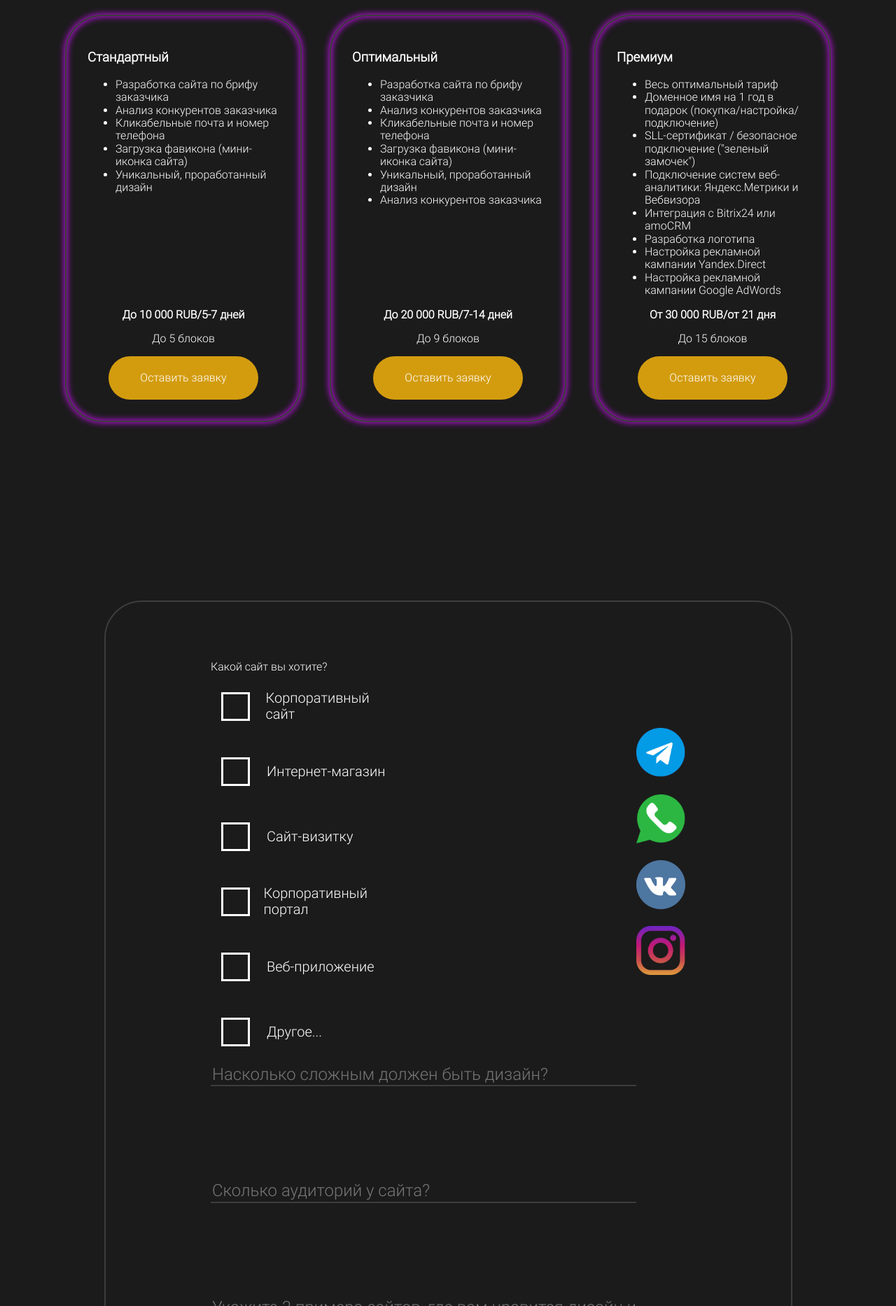
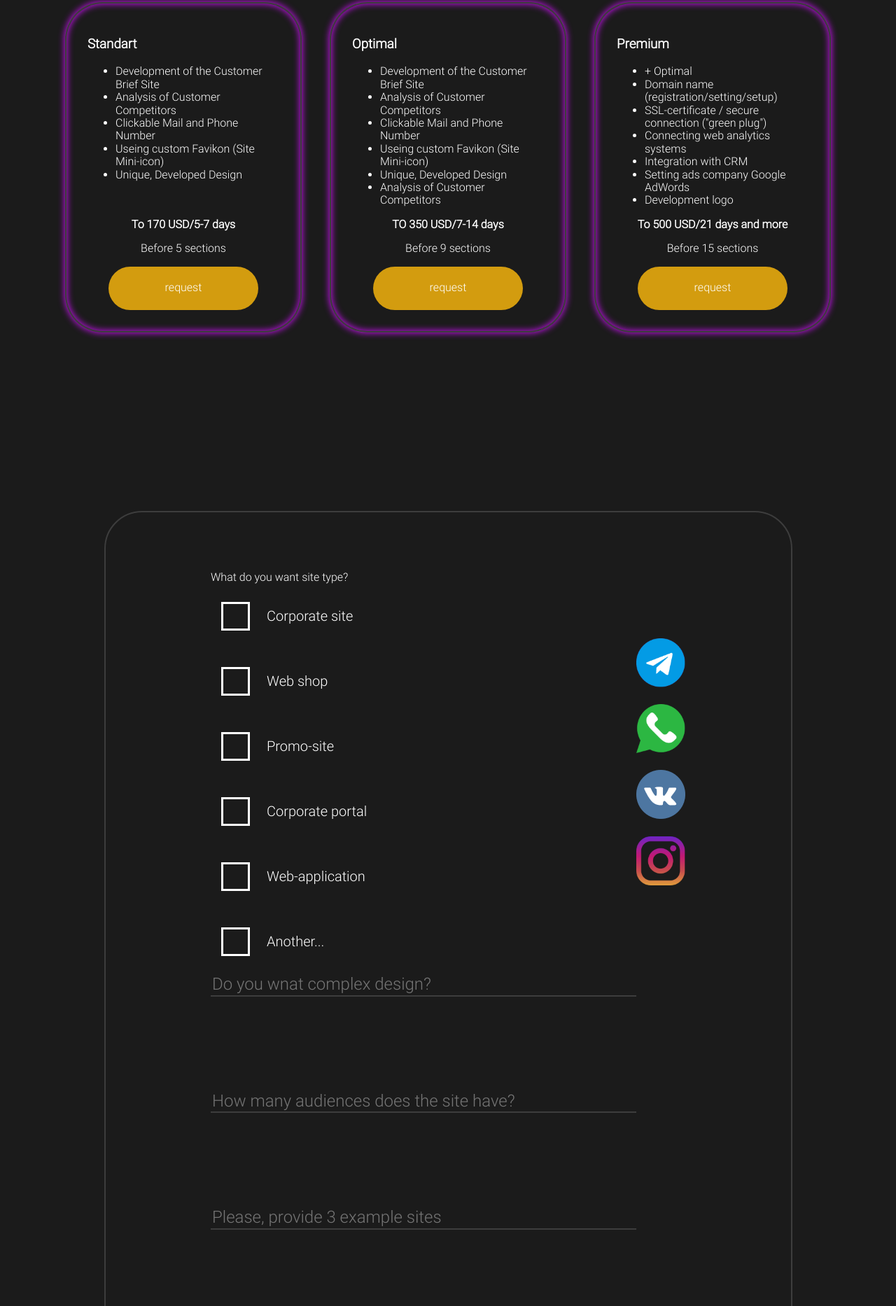
Before and after one commit to webreznov-studio/landing.site.frontend.eng, a Gatsby site: page / in a window 1280 px wide. Shown: the part 934-2800 px from the top of the page at 70% size. Built offline with nearby package versions, Linux system fonts and the light colour scheme; Gatsby itself is replaced by a stand-in of ours.

Commit message:
translate content to eng

```diff
--- a/src/components/FormRequest/FormRequest.js
+++ b/src/components/FormRequest/FormRequest.js
@@ -36,7 +36,6 @@ export const FormRequest = () => {
 
     const onSubmit = (dataObj) => {
         const data = qs.stringify(dataObj);
-
         axios
             .post('https://webreznov-landing-site-request.herokuapp.com/api/email/add', data, {
                 headers: {'content-type': 'application/x-www-form-urlencoded'},
@@ -58,91 +57,91 @@ export const FormRequest = () => {
             <form onSubmit={handleSubmit(onSubmit)}>
 
                     <ItemWrapper>
-                        {errors.siteType && <ErrorTextStyled>Это поле обязательное</ErrorTextStyled>}
-                        <span>Какой сайт вы хотите?</span>
+                        {errors.siteType && <ErrorTextStyled>Please provide this data for guranteed response.</ErrorTextStyled>}
+                        <span>What do you want site type?</span>
                         <Checkbox
-                            onClick={() => setValue('siteType', 'Корпоративный сайт')}
-                            selected={watch('siteType') === 'Корпоративный сайт'}
-                            label='Корпоративный сайт'
+                            onClick={() => setValue('siteType', 'Corporate site')}
+                            selected={watch('siteType') === 'Corporate site'}
+                            label='Corporate site'
                         />
                         <Checkbox
-                            onClick={() => setValue('siteType', 'Интернет-магазин')}
-                            selected={watch('siteType') === 'Интернет-магазин'}
-                            label='Интернет-магазин'
+                            onClick={() => setValue('siteType', 'Web shop')}
+                            selected={watch('siteType') === 'Web shop'}
+                            label='Web shop'
                         />
                         <Checkbox
-                            onClick={() => setValue('siteType', 'Сайт-визитку')}
-                            selected={watch('siteType') === 'Сайт-визитку'}
-                            label='Сайт-визитку'
+                            onClick={() => setValue('siteType', 'Promo-site')}
+                            selected={watch('siteType') === 'Promo-site'}
+                            label='Promo-site'
                         />
                         <Checkbox
-                            onClick={() => setValue('siteType', 'Корпоративный портал')}
-                            selected={watch('siteType') === 'Корпоративный портал'}
-                            label='Корпоративный портал'
+                            onClick={() => setValue('siteType', 'Corporate portal')}
+                            selected={watch('siteType') === 'Corporate portal'}
+                            label='Corporate portal'
                         />
                         <Checkbox
-                            onClick={() => setValue('siteType', 'Веб-приложение')}
-                            selected={watch('siteType') === 'Веб-приложение'}
-                            label='Веб-приложение'
+                            onClick={() => setValue('siteType', 'Web-application')}
+                            selected={watch('siteType') === 'Web-application'}
+                            label='Web-application'
                         />
-                        <Checkbox onClick={() => handlerCheckbox()} selected={watch('showSiteType')} label='Другое...' />
-                        {watch('showSiteType') && <InputStyled placeholder='Другое...' {...register('siteType', {required: true})} />}
+                        <Checkbox onClick={() => handlerCheckbox()} selected={watch('showSiteType')} label='Another...' />
+                        {watch('showSiteType') && <InputStyled placeholder='Another...' {...register('siteType', {required: true})} />}
                     </ItemWrapper>
 
                     <ItemWrapper>
-                        {watch('designSite') && <LabelFieldStyled>Насколько сложным должен быть дизайн?</LabelFieldStyled>}
-                        <InputStyled placeholder='Насколько сложным должен быть дизайн?' {...register('designSite')} />
+                        {watch('designSite') && <LabelFieldStyled>Do you wnat complex design?</LabelFieldStyled>}
+                        <InputStyled placeholder='Do you wnat complex design?' {...register('designSite')} />
                     </ItemWrapper>
 
                     <ItemWrapper>
-                        {watch('auditorsSite') && <LabelFieldStyled>Сколько аудиторий у сайта?</LabelFieldStyled>}
-                        <InputStyled placeholder='Сколько аудиторий у сайта?' {...register('auditorsSite')} />
+                        {watch('auditorsSite') && <LabelFieldStyled>How many audiences does the site have?</LabelFieldStyled>}
+                        <InputStyled placeholder='How many audiences does the site have?' {...register('auditorsSite')} />
                     </ItemWrapper>
 
                     <ItemWrapper>
                         {watch('exampleSitesUrls') && (
-                            <LabelFieldStyled>Укажите 3 примера сайтов, где вам нравится дизайн и укажите почему</LabelFieldStyled>
+                            <LabelFieldStyled>Please, provide 3 example sites</LabelFieldStyled>
                         )}
                         <InputStyled
-                            placeholder='Укажите 3 примера сайтов, где вам нравится дизайн и укажите почему'
+                            placeholder='Please, provide 3 example sites'
                             {...register('exampleSitesUrls')}
                         />
                     </ItemWrapper>
 
                     <ItemWrapper>
-                        {watch('siteExsistUrl') && <LabelFieldStyled>Если у вас уже есть сайт, пожалуйста, укажите на него ссылку</LabelFieldStyled>}
-                        <InputStyled placeholder='Если у вас уже есть сайт, пожалуйста, укажите на него ссылку' {...register('siteExsistUrl')} />
+                        {watch('siteExsistUrl') && <LabelFieldStyled>If you have site, provide link please</LabelFieldStyled>}
+                        <InputStyled placeholder='If you have site, provide link please' {...register('siteExsistUrl')} />
                     </ItemWrapper>
 
                     <ItemWrapper>
-                        {watch('functionOfSite') && <LabelFieldStyled>Какие функции должен выполнять сайт?</LabelFieldStyled>}
-                        <InputStyled placeholder='Какие функции должен выполнять сайт?' {...register('functionOfSite')} />
+                        {watch('functionOfSite') && <LabelFieldStyled>What functions should the site perform?</LabelFieldStyled>}
+                        <InputStyled placeholder='What functions should the site perform?' {...register('functionOfSite')} />
                     </ItemWrapper>
 
                     <ItemWrapper>
-                        {watch('regionAudit') && <LabelFieldStyled>Какой регион у аудитории сайта?(местоположение)</LabelFieldStyled>}
-                        <InputStyled placeholder='Какой регион у аудитории сайта?(местоположение)' {...register('regionAudit')} />
+                        {watch('regionAudit') && <LabelFieldStyled>What is the region of the site’s audience?(location)</LabelFieldStyled>}
+                        <InputStyled placeholder='What is the region of the site’s audience?(местоположение)' {...register('regionAudit')} />
                     </ItemWrapper>
 
                     <ItemWrapper>
-                        {errors.clientName && <ErrorTextStyled>Это поле обязательное</ErrorTextStyled>}
-                        {watch('clientName') && <LabelFieldStyled>Контактное лицо</LabelFieldStyled>}
-                        <InputStyled placeholder='Контактное лицо' {...register('clientName', {required: true})} />
+                        {errors.clientName && <ErrorTextStyled>Please provide this data for guranteed response.</ErrorTextStyled>}
+                        {watch('clientName') && <LabelFieldStyled>Your name</LabelFieldStyled>}
+                        <InputStyled placeholder='Your name' {...register('clientName', {required: true})} />
                     </ItemWrapper>
 
                     <ItemWrapper>
-                        {errors.email && <ErrorTextStyled>Это поле обязательное</ErrorTextStyled>}
+                        {errors.email && <ErrorTextStyled>Please provide this data for guranteed response.</ErrorTextStyled>}
                         {watch('email') && <LabelFieldStyled>Email</LabelFieldStyled>}
                         <InputStyled placeholder='Email' {...register('email', {required: true})} />
                     </ItemWrapper>
 
                     <ItemWrapper>
-                        {watch('contacts') && <LabelFieldStyled>Дополнительные контакты</LabelFieldStyled>}
-                        <InputStyled placeholder='Дополнительные контакты' {...register('contacts')} />
+                        {watch('contacts') && <LabelFieldStyled>Another contacts</LabelFieldStyled>}
+                        <InputStyled placeholder='Another contacts' {...register('contacts')} />
                     </ItemWrapper>
 
                     <ButtonWrapper>
-                        <ButtonStyled type='submit' value='Отправить' />
+                        <ButtonStyled type='submit' value='Send request' />
                         <span className='status'>{submitStatus}</span>
                     </ButtonWrapper>
 
--- a/src/components/Popup/Popup.jsx
+++ b/src/components/Popup/Popup.jsx
@@ -22,9 +22,9 @@ const Popup = (props) => {
     const [phoneInput, setPhoneInput] = useState('');
     const [nameInput, setNameInput] = useState('');
     const [isDisabled, setIsDisabled] = useState(false);
-    const [titleForm, setTitleForm] = useState('Оставьте свои контактные данные');
-    const thanksResponse = 'Спасибо за обращение, я скоро свяжусь с вами!';
-    const errorResponse = 'Произошла ошибка. Повторите отправку.';
+    const [titleForm, setTitleForm] = useState('Please provide this data for guranteed response');
+    const thanksResponse = 'Thanks for request, see you soon!';
+    const errorResponse = 'Sorry... please repeat';
 
     const handlerSendMail = (e) => {
         e.preventDefault();
@@ -38,7 +38,7 @@ const Popup = (props) => {
                 email: emailInput,
                 siteType: 'тип сайта неопределен'
             }),
-            url: 'http://localhost:8084/api/email/add',
+            url: 'https://webreznov-landing-site-request.herokuapp.com/api/email/add',
         })
             .then(function (response) {
                 setTitleForm(thanksResponse);
@@ -66,17 +66,15 @@ const Popup = (props) => {
                                 maskChar=' '
                                 type='text'
                                 className='form_fields_input'
-                                placeholder='Ваше имя'
+                                placeholder='Your name'
                                 required
                             />
-                            <InputMask
+                            <input
                                 onChange={!isDisabled ? (e) => setPhoneInput(e.target.value) : null}
                                 value={phoneInput}
-                                mask='+7\999 999 99 99'
-                                maskChar='_'
                                 type='phone'
                                 className='form_fields_input'
-                                placeholder='Ваш телефон'
+                                placeholder='Another contacts'
                                 required
                             />
                             <input
@@ -84,11 +82,11 @@ const Popup = (props) => {
                                 value={emailInput}
                                 type='email'
                                 className='form_fields_input'
-                                placeholder='Ваш email'
+                                placeholder='Your email'
                                 required
                             />
-                            <input type='submit' disabled={isDisabled} className='form_fields_btn' value='отправить' />
-                            <button onClickCapture={() => props.setShow(false)} className='form_close' title='закрыть окно'>
+                            <input type='submit' disabled={isDisabled} className='form_fields_btn' value='Send' />
+                            <button onClickCapture={() => props.setShow(false)} className='form_close' title='close'>
                                 X
                             </button>
                             {/* <input style={{"display":"none"}} onChange={null} readOnly value={props.info}/> */}
--- a/src/components/Services/Services.jsx
+++ b/src/components/Services/Services.jsx
@@ -25,9 +25,9 @@ const Card = (props) => {
 
             <div style={{ textAlign: 'center' }}>
                 <strong className="card_price">{props.price}</strong>
-                <p>До {props.counter} блоков</p>
+                <p>Before {props.counter} sections</p>
                 <button className="card_btn" onClick={() => clickHandler(props.title)}>
-                    Оставить заявку
+                    request
                 </button>
             </div>
         </div>
@@ -38,15 +38,20 @@ const Services = (props) => (
     <section className="services">
         <div className="container">
             <Card
-                title="Стандартный"
+                title="Standart"
                 items={[
-                    'Разработка сайта по брифу заказчика',
-                    'Анализ конкурентов заказчика',
-                    'Кликабельные почта и номер телефона',
-                    'Загрузка фавикона (мини-иконка сайта)',
-                    'Уникальный, проработанный дизайн',
+                    // 'Разработка сайта по брифу заказчика',
+                    // 'Анализ конкурентов заказчика',
+                    // 'Кликабельные почта и номер телефона',
+                    // 'Загрузка фавикона (мини-иконка сайта)',
+                    // 'Уникальный, проработанный дизайн',
+                    'Development of the Customer Brief Site',
+                    'Analysis of Customer Competitors',
+                    'Clickable Mail and Phone Number',
+                    'Useing custom Favikon (Site Mini-icon)',
+                    'Unique, Developed Design',
                 ]}
-                price="До 10 000 RUB/5-7 дней"
+                price="To 170 USD/5-7 days"
                 counter="5"
                 info={'10000rub 5-7days'}
                 setShow={props.setShow}
@@ -54,16 +59,22 @@ const Services = (props) => (
             />
 
             <Card
-                title="Оптимальный"
+                title="Optimal"
                 items={[
-                    'Разработка сайта по брифу заказчика',
-                    'Анализ конкурентов заказчика',
-                    'Кликабельные почта и номер телефона',
-                    'Загрузка фавикона (мини-иконка сайта)',
-                    'Уникальный, проработанный дизайн',
-                    'Анализ конкурентов заказчика',
+                    // 'Разработка сайта по брифу заказчика',
+                    // 'Анализ конкурентов заказчика',
+                    // 'Кликабельные почта и номер телефона',
+                    // 'Загрузка фавикона (мини-иконка сайта)',
+                    // 'Уникальный, проработанный дизайн',
+                    // 'Анализ конкурентов заказчика',
+                    'Development of the Customer Brief Site',
+                    'Analysis of Customer Competitors',
+                    'Clickable Mail and Phone Number',
+                    'Useing custom Favikon (Site Mini-icon)',
+                    'Unique, Developed Design',
+                    'Analysis of Customer Competitors',
                 ]}
-                price="До 20 000 RUB/7-14 дней"
+                price="TO 350 USD/7-14 days"
                 counter="9"
                 info={'20000rub 7-14days'}
                 setShow={props.setShow}
@@ -71,23 +82,25 @@ const Services = (props) => (
             />
 
             <Card
-                title="Премиум"
+                title="Premium"
                 items={[
-                    'Весь оптимальный тариф',
-                    `Доменное имя на 1 год в подарок
-        (покупка/настройка/подключение)`,
-                    `SLL-сертификат / безопасное подключение
-        ("зеленый замочек")`,
-                    `Подключение систем веб-аналитики:
-        Яндекс.Метрики и Вебвизора`,
-                    'Интеграция с Bitrix24 или amoCRM',
-                    'Разработка логотипа',
-                    `Настройка рекламной кампании
-        Yandex.Direct`,
-                    `Настройка рекламной кампании
-        Google AdWords`,
+                    '+ Optimal',
+                    'Domain name (registration/setting/setup)',
+                    'SSL-certificate / secure connection ("green plug")',
+                    'Connecting web analytics systems',
+                    'Integration with CRM',
+                    'Setting ads company Google AdWords',
+                    'Development logo',
+                    // 'Весь оптимальный тариф',
+                    // `Доменное имя на 1 год в подарок (покупка/настройка/подключение)`,
+                    // `SLL-сертификат / безопасное подключение ("зеленый замочек")`,
+                    // `Подключение систем веб-аналитики: Яндекс.Метрики и Вебвизора`,
+                    // 'Интеграция с CRM',
+                    // 'Разработка логотипа',
+                    // `Настройка рекламной кампании Yandex.Direct`,
+                    // `Настройка рекламной кампании Google AdWords`,
                 ]}
-                price="От 30 000 RUB/от 21 дня"
+                price="To 500 USD/21 days and more"
                 counter="15"
                 info={'30000rub 21+days'}
                 setShow={props.setShow}
--- a/src/pages/index.js
+++ b/src/pages/index.js
@@ -16,7 +16,8 @@ const IndexPage = () => {
     const [infoText, setInfoText] = useState('main screen request');
     return (
         <>
-            <SEO title='Студия веб-разработок - webreznov' />
+            {/* <SEO title='Студия веб-разработок - webreznov' /> */}
+            <SEO title='Web development studio - webreznov' />
 
             <Popup show={showPopup} setShow={toShowPopup} info={infoText} />
 
```
Also changed, not shown: src/components/Offer/Offer.jsx (+12 -5 lines).
